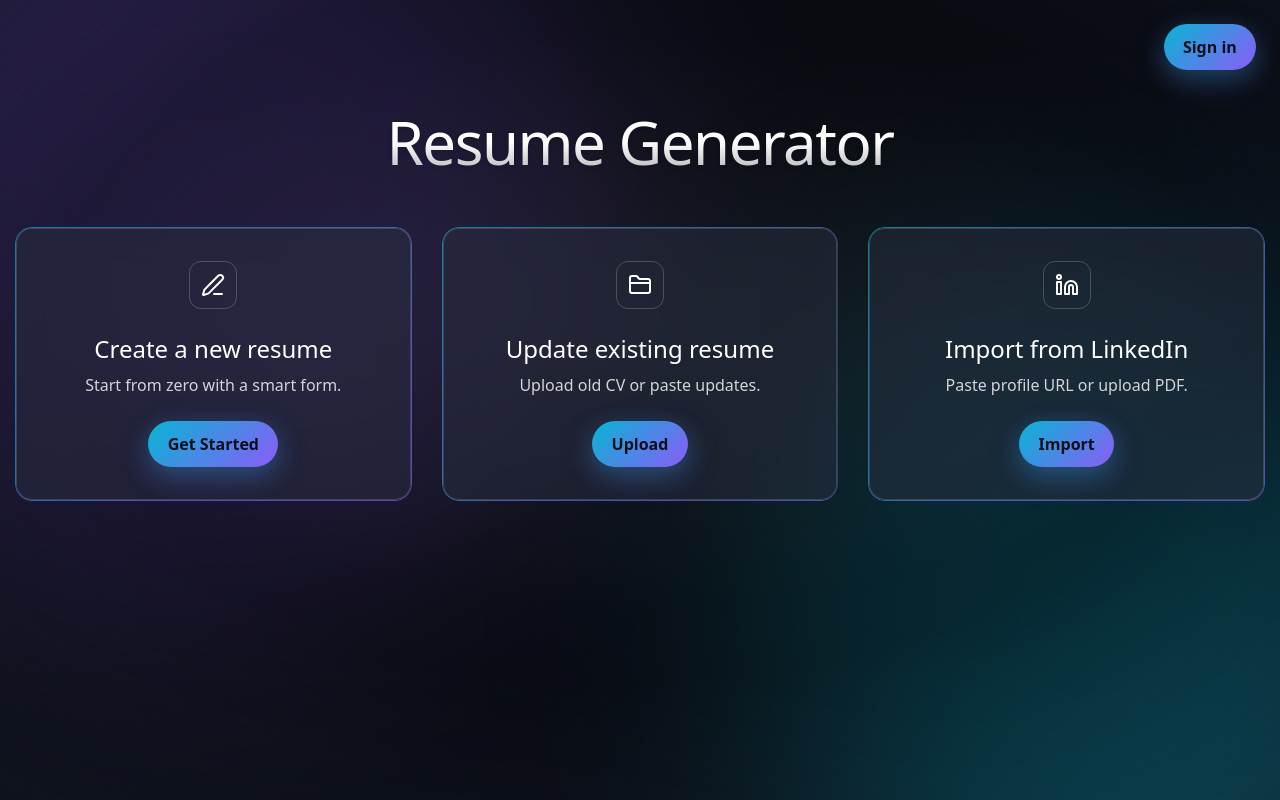
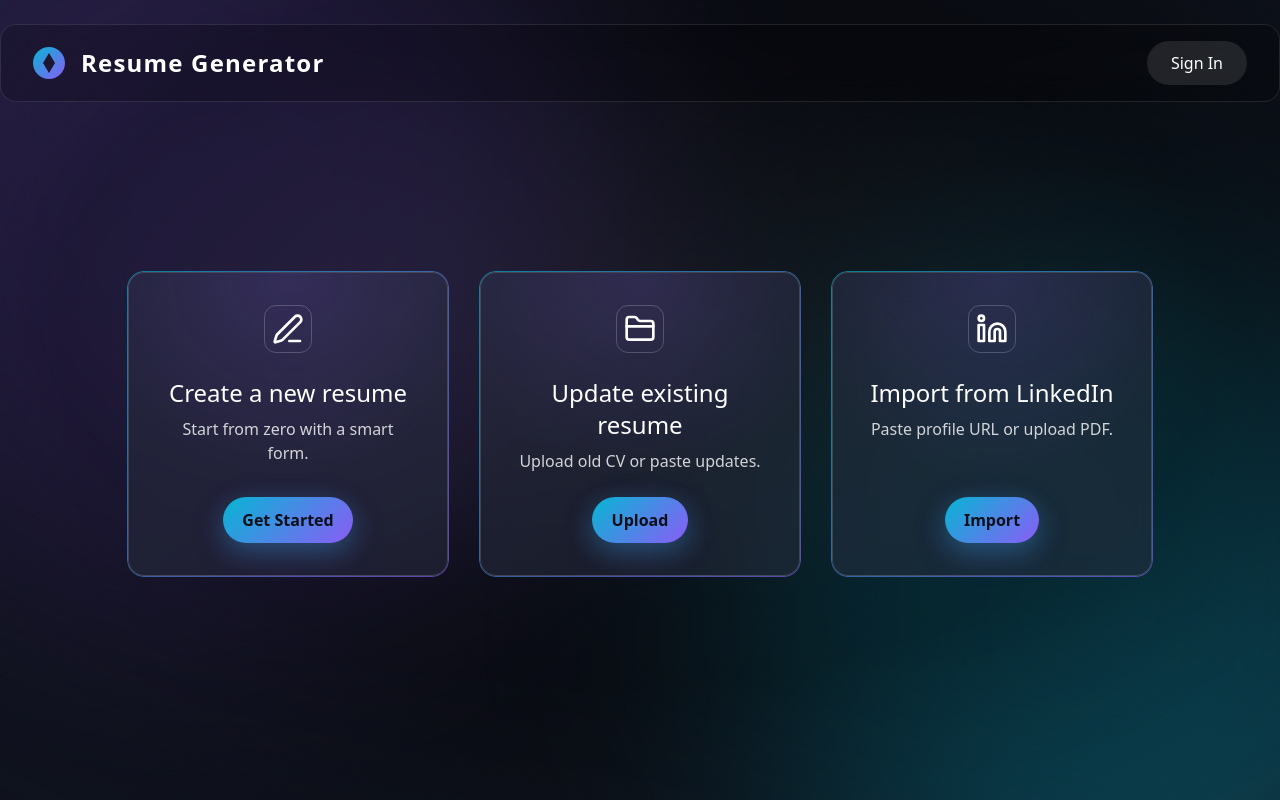
Before and after one commit to Saitosar/cv.sarkhan.dev, a Next.js app: page / in a window 1280 px wide. Built offline with nearby package versions, Linux system fonts and the light colour scheme.

Commit message:
redesigning cards

```diff
--- a/src/app/globals.css
+++ b/src/app/globals.css
@@ -54,9 +54,33 @@ body { color: white; background-color: #0b0f19; }
 .card-3d:hover { transform: translateY(-8px); box-shadow: 0 22px 60px rgba(0,0,0,.55); }
 
 .glass-card {
-  background-color: rgba(40, 47, 65, 0.5); /* <-- Главное изменение: тёмно-синий полупрозрачный фон */
-  border: 1px solid rgba(255, 255, 255, 0.15); /* <-- Делаем рамку менее заметной */
-  backdrop-filter: blur(16px); /* <-- Эффект размытия */
+  /* --- Стеклянный эффект --- */
+  background-color: rgba(40, 47, 65, 0.5); /* Темно-синий фон */
+  border: 1px solid rgba(255, 255, 255, 0.15);
+  backdrop-filter: blur(16px);
   -webkit-backdrop-filter: blur(16px);
   border-radius: 1rem; /* 16px */
+
+  /* --- Эффект свечения (начальное состояние) --- */
+  /* Мы добавляем градиент поверх цвета фона */
+  background-image: radial-gradient(
+    circle at 50% 0%,
+    rgba(139, 92, 246, 0.15),
+    transparent 60%
+  );
+
+  /* --- Плавный переход для свечения и рамки --- */
+  transition: background-image 0.4s ease-in-out, border-color 0.4s ease-in-out;
 }
+
+.glass-card:hover {
+  /* --- Усиление свечения при наведении --- */
+  background-image: radial-gradient(
+    circle at 50% 0%,
+    rgba(139, 92, 246, 0.25),
+    transparent 70%
+  );
+
+  /* --- Также немного подсветим рамку для лучшего эффекта --- */
+  border-color: rgba(255, 255, 255, 0.25);
+}
--- a/src/app/layout.tsx
+++ b/src/app/layout.tsx
@@ -1,15 +1,42 @@
-import "./globals.css";
-import { Inter, Space_Grotesk } from "next/font/google";
+import type { Metadata } from 'next';
+import { Inter, Space_Grotesk as SpaceGrotesk } from 'next/font/google';
+import './globals.css';
+import BackgroundFX from '@/components/BackgroundFX';
+import { Header } from '@/components/Header';
 
-const inter = Inter({ subsets: ["latin"], variable: "--font-inter" });
-const space = Space_Grotesk({ subsets: ["latin"], variable: "--font-space" });
+// Настройка шрифтов с CSS переменными
+const inter = Inter({
+  subsets: ['latin'],
+  variable: '--font-inter'
+});
 
-export const metadata = { title: "Resume Generator", description: "AI CV builder" };
+const grotesk = SpaceGrotesk({
+  subsets: ['latin'],
+  weight: ['400', '700'],
+  variable: '--font-grotesk', // Используем '--font-grotesk' для консистентности
+});
 
-export default function RootLayout({ children }: { children: React.ReactNode }) {
+export const metadata: Metadata = {
+  title: 'Resume Generator',
+  description: 'AI CV builder',
+};
+
+export default function RootLayout({
+  children,
+}: {
+  children: React.ReactNode;
+}) {
   return (
-    <html lang="en" className={`${space.variable} ${inter.variable}`}>
-      <body className="font-body">{children}</body>
+    <html lang="en">
+      {/* Применяем переменные шрифтов к телу документа */}
+      <body className={`${inter.variable} ${grotesk.variable} font-sans`}>
+        {/* Компоненты, которые будут на всех страницах */}
+        <BackgroundFX />
+        <Header />
+
+        {/* Основной контент страницы */}
+        <main>{children}</main>
+      </body>
     </html>
   );
 }
--- a/src/app/page.tsx
+++ b/src/app/page.tsx
@@ -1,26 +1,38 @@
 import Link from "next/link";
-import BackgroundFX from "@/components/BackgroundFX";
 import { PenLine, FolderClosed, Linkedin } from "lucide-react";
 
 function Card({
-  title, desc, href, cta, icon,
+  title,
+  desc,
+  href,
+  cta,
+  icon,
 }: {
-  title: string; desc: string; href: string; cta: string; icon: React.ReactNode;
+  title: string;
+  desc: string;
+  href: string;
+  cta: string;
+  icon: React.ReactNode;
 }) {
   return (
     <Link href={href} className="card-3d gradient-border relative">
-      <div className="glass-card h-full p-7 md:p-8 flex flex-col items-center">
+      {/* Класс 'card-glow' уже здесь - он отвечает за внутреннее свечение */}
+      <div className="glass-card relative h-full p-7 md:p-8 flex flex-col items-center text-center">
         {/* иконка */}
         <div className="mb-6">
-          <div className="inline-flex h-12 w-12 items-center justify-center rounded-xl
+          <div
+            className="inline-flex h-12 w-12 items-center justify-center rounded-xl
                        bg-gradient-to-br from-neonCyan/20 to-neonViolet/20
-                          border border-white/20">
+                       border border-white/20"
+          >
             {icon}
           </div>
         </div>
+
         {/* заголовок и описание */}
         <h3 className="font-display text-2xl mb-2">{title}</h3>
         <p className="text-white/80 mb-6">{desc}</p>
+
         {/* кнопка */}
         <span className="btn-pill mt-auto">{cta}</span>
       </div>
@@ -28,53 +40,36 @@ function Card({
   );
 }
 
-
 export default function Home() {
   return (
-    <main className="min-h-screen relative">
-      <BackgroundFX />
-
-      {/* floating Sign in top-right */}
-      <div className="fixed right-6 top-6 z-10">
-        <button className="btn-pill">Sign in</button>
-      </div>
-
-      {/* big centered title */}
-      <section className="container mx-auto px-4 pt-24 md:pt-28 text-center">
-        <h1 className="font-display text-4xl md:text-6xl tracking-tight drop-shadow
-                       bg-clip-text text-transparent
-                       bg-gradient-to-b from-white via-white to-white/70">
-          Resume Generator
-        </h1>
-      </section>
-
-      {/* three cards */}
-      <section className="container mx-auto px-4 py-10 md:py-14">
-        <div className="grid gap-6 md:gap-8 md:grid-cols-3">
+    <main className="flex min-h-screen flex-col items-center justify-center p-8 md:p-24 pt-32">
+      {/* Компонент <BackgroundFX /> был удален отсюда,
+        потому что он уже глобально вызывается в файле layout.tsx.
+        Это избавляет от дублирования.
+      */}
+      <div className="mt-12 grid gap-8 md:grid-cols-3 max-w-5xl w-full">
         <Card
           title="Create a new resume"
           desc="Start from zero with a smart form."
           href="/create"
           cta="Get Started"
-            icon={<PenLine size={24} className="text-neonCyan" />}
+          icon={<PenLine size={32} className="text-neonCyan" />}
         />
         <Card
           title="Update existing resume"
           desc="Upload old CV or paste updates."
           href="/update"
           cta="Upload"
-            icon={<FolderClosed size={24} className="text-neonViolet" />}
+          icon={<FolderClosed size={32} className="text-neonViolet" />}
         />
         <Card
           title="Import from LinkedIn"
           desc="Paste profile URL or upload PDF."
           href="/import"
           cta="Import"
-            icon={<Linkedin size={24} className="text-neonCyan" />}
+          icon={<Linkedin size={32} className="text-neonCyan" />}
         />
       </div>
-      </section>
-
     </main>
   );
 }
--- a/src/components/Header.tsx
+++ b/src/components/Header.tsx
@@ -1,16 +1,29 @@
-export default function Header() {
+// src/components/Header.tsx
+import Link from 'next/link';
+import { Logo } from './Logo';
+
+export function Header() {
   return (
-    <header className="mx-auto mt-8 px-4">
-      <div className="relative gradient-border glass glow inner-highlight rounded-full px-6 py-3 flex items-center gap-4 w-full max-w-6xl">
-        {/* Левый блок: логотип/название */}
-        <span className="font-display tracking-wide">Resume Generator</span>
+    <header className="fixed top-0 left-0 right-0 z-50">
+      <nav className="mx-auto my-6 max-w-7xl p-4 rounded-2xl bg-black/20 backdrop-blur-lg border border-white/10">
+        <div className="flex items-center justify-between px-4">
+          {/* Левая часть: Лого и Название */}
+          <Link href="/" className="flex items-center space-x-4">
+            <Logo />
+            <span className="text-2xl font-bold text-white tracking-wider font-grotesk">
+              Resume Generator
+            </span>
+          </Link>
 
-        {/* Правый блок: текст + кнопка */}
-        <div className="ml-auto flex items-center gap-3">
-          <span className="text-sm text-white/75">Want to save your resumes?</span>
-          <button className="btn-pill" type="button">Sign in</button>
+          {/* Правая часть: Кнопка Sign In */}
+          <Link
+            href="/signin"
+            className="px-6 py-2.5 text-base font-medium text-white bg-white/10 rounded-full hover:bg-white/20 transition-colors duration-300"
+          >
+            Sign In
+          </Link>
         </div>
-      </div>
+      </nav>
     </header>
   );
 }
--- /dev/null
+++ b/src/components/Logo.tsx
@@ -0,0 +1,28 @@
+// src/components/Logo.tsx
+import React from 'react';
+
+export function Logo() {
+  return (
+    <svg
+      width="32"
+      height="32"
+      viewBox="0 0 32 32"
+      fill="none"
+      xmlns="http://www.w3.org/2000/svg"
+      className="text-white"
+    >
+      <defs>
+        <linearGradient id="logo-gradient" x1="0" y1="0" x2="1" y2="1">
+          <stop offset="0%" stopColor="#06B6D4" />
+          <stop offset="100%" stopColor="#8B5CF6" />
+        </linearGradient>
+      </defs>
+      <path
+        fillRule="evenodd"
+        clipRule="evenodd"
+        d="M16 32C24.8366 32 32 24.8366 32 16C32 7.16344 24.8366 0 16 0C7.16344 0 0 7.16344 0 16C0 24.8366 7.16344 32 16 32ZM13.0129 21.0481L18.9871 10.9519L22 16L16 26L13.0129 21.0481ZM10 16L16 6L18.9871 10.9519L13.0129 21.0481L10 16Z"
+        fill="url(#logo-gradient)"
+      />
+    </svg>
+  );
+}
```
Lines whose indentation alone changed are shown as unchanged.
